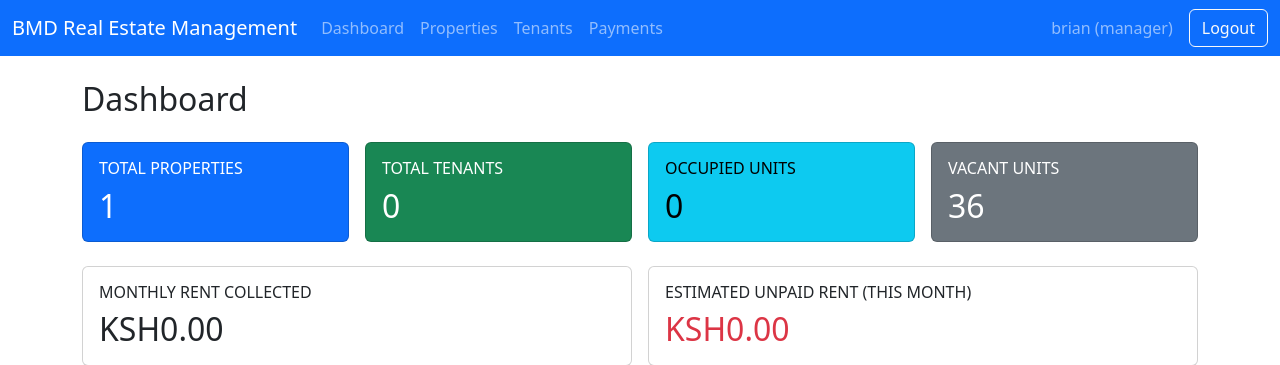
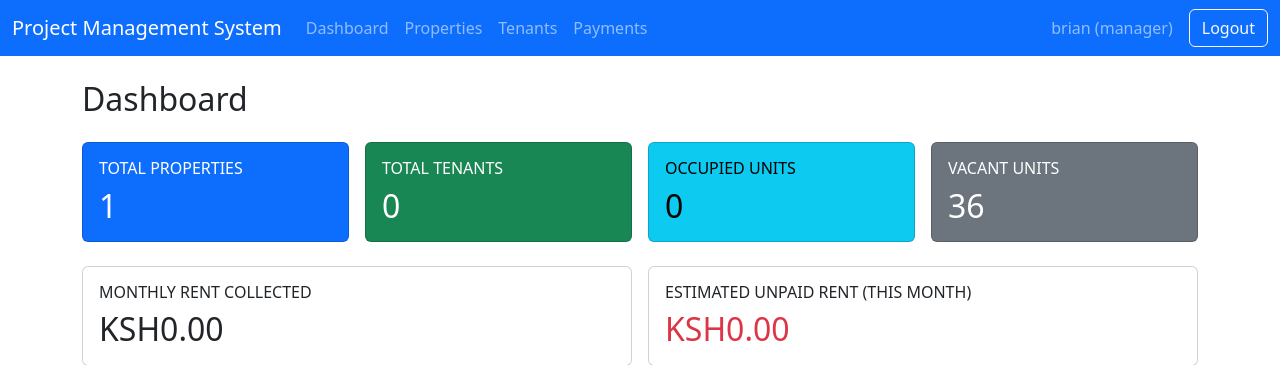
Before and after one commit to chegebrian/project_management_system, a Flask app: page / in a window 1280 px wide. Shown: the top 365 px of the page. Run offline with Flask 3, Linux system fonts and the light colour scheme; a user stored in the database is signed in; some libraries are stand-ins or nearby versions.

Commit message:
change project name

```diff
--- a/templates/base.html
+++ b/templates/base.html
@@ -10,7 +10,7 @@
   <body>
     <nav class="navbar navbar-expand-lg navbar-dark bg-primary mb-4">
       <div class="container-fluid">
-        <a class="navbar-brand" href="{{ url_for('dashboard') }}">BMD Real Estate Management</a>
+        <a class="navbar-brand" href="{{ url_for('dashboard') }}">Project Management System</a>
         <button class="navbar-toggler" type="button" data-bs-toggle="collapse" data-bs-target="#navbarNav">
           <span class="navbar-toggler-icon"></span>
         </button>
```
